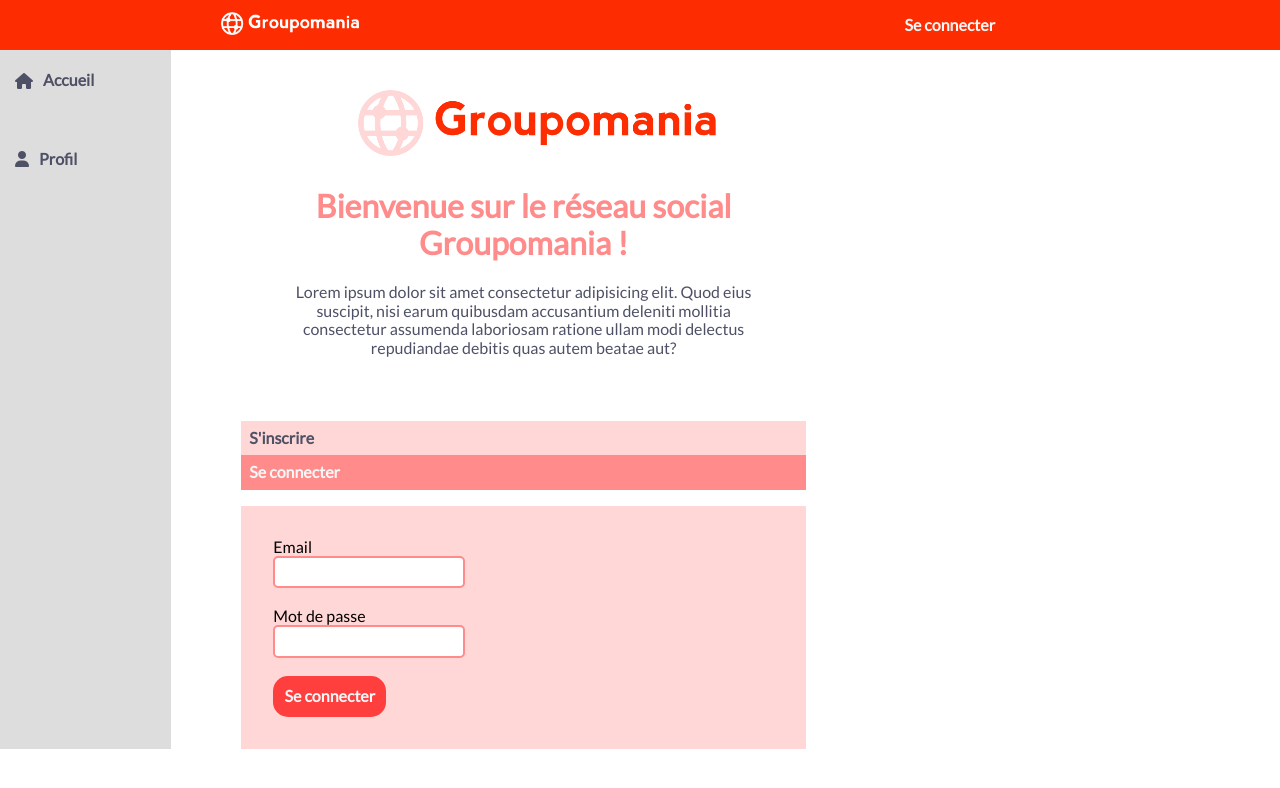
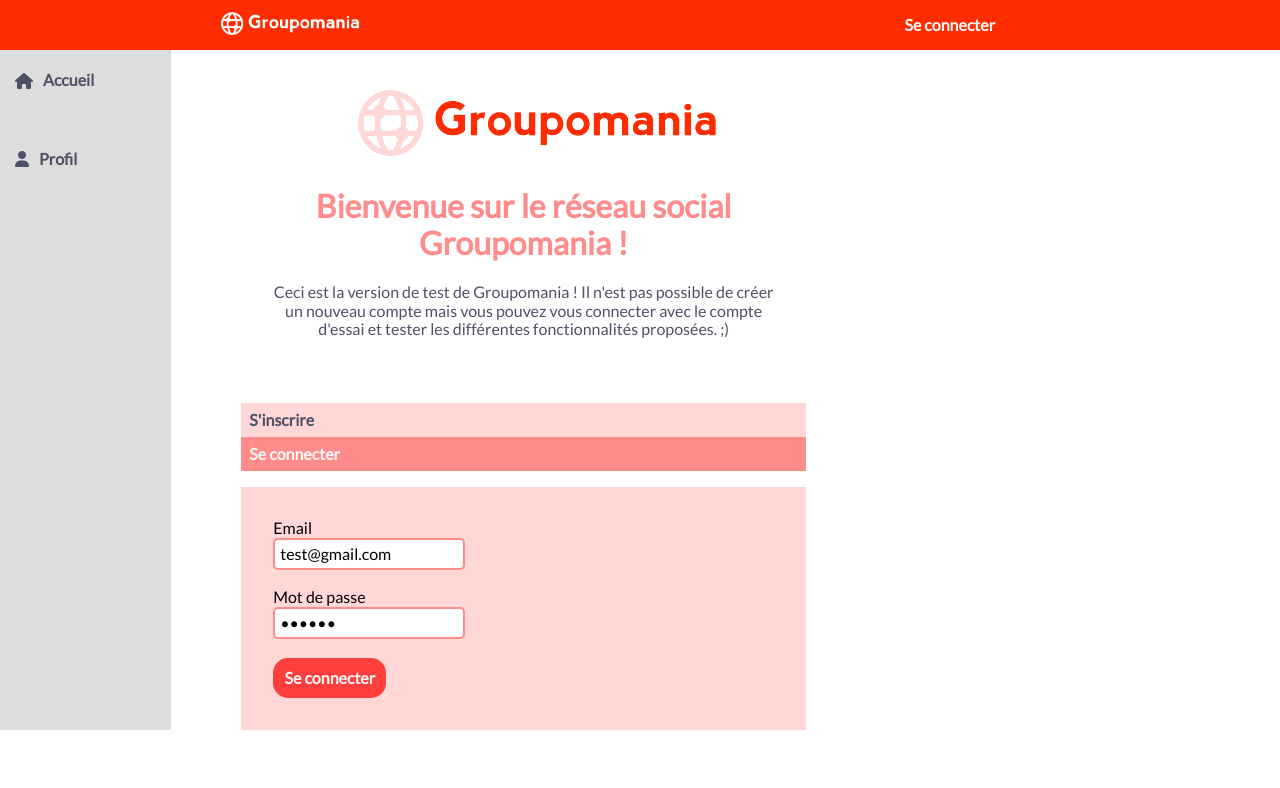
Before and after one commit to Lpiedagnel/Groupomania-Create-a-corporate-social-network, a React (Create React App) app in the folder client/: page / in a window 1280 px wide. Shown: the top 788 px of the page. Built offline with nearby package versions, Linux system fonts and the light colour scheme; no server answers.

Commit message:
Add test user id to login form and add message to welcome about the test

```diff
--- a/client/src/components/Log/SignInForm.jsx
+++ b/client/src/components/Log/SignInForm.jsx
@@ -2,8 +2,8 @@
 import axios from "axios"
 
 const SignInForm = () => {
-  const [email, setEmail] = useState("")
-  const [password, setPassword] = useState("")
+  const [email, setEmail] = useState("test@gmail.com")
+  const [password, setPassword] = useState("test11")
 
   const handleLogin = (e) => {
     e.preventDefault()
--- a/client/src/components/Welcome.jsx
+++ b/client/src/components/Welcome.jsx
@@ -15,10 +15,7 @@
           Bienvenue sur le réseau social Groupomania !
         </h1>
         <p className="welcome__resume">
-          Lorem ipsum dolor sit amet consectetur adipisicing elit. Quod eius
-          suscipit, nisi earum quibusdam accusantium deleniti mollitia
-          consectetur assumenda laboriosam ratione ullam modi delectus
-          repudiandae debitis quas autem beatae aut?
+          Ceci est la version de test de Groupomania ! Il n'est pas possible de créer un nouveau compte mais vous pouvez vous connecter avec le compte d'essai et tester les différentes fonctionnalités proposées. ;)
         </p>
       </div>
       <Log
```
